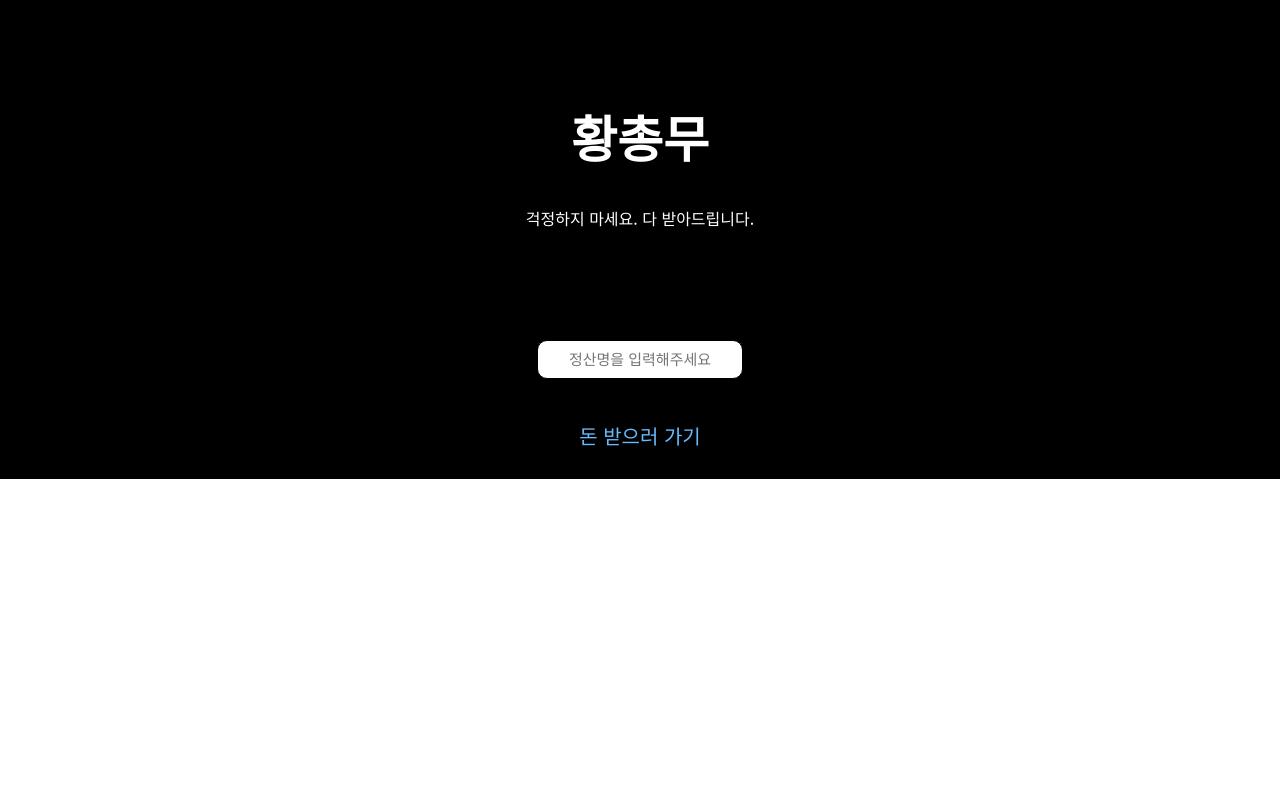
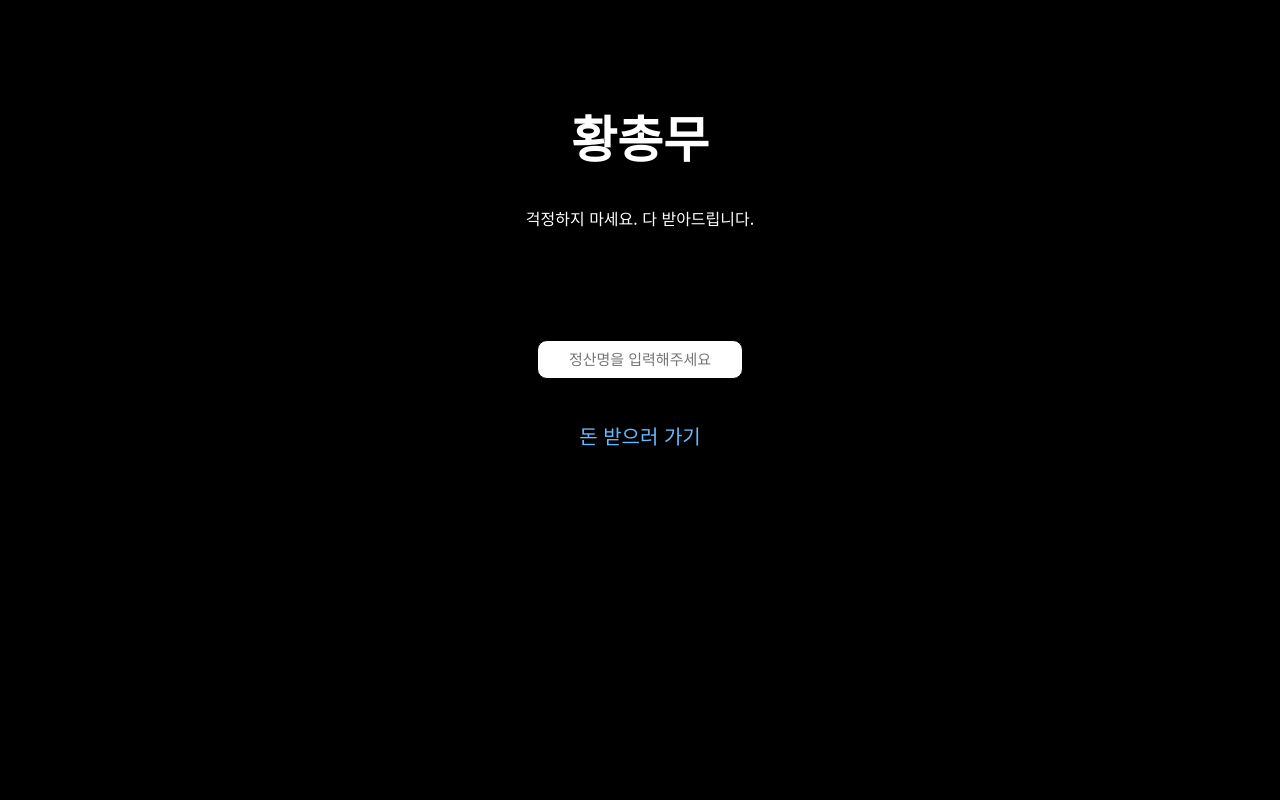
Before and after one commit to neosouler/hcm, a Flask app: page / in a window 1280 px wide. Run offline with Flask 2, Linux system fonts and the light colour scheme; some libraries are stand-ins or nearby versions.

Commit message:
make it better

```diff
--- a/static/css/main.css
+++ b/static/css/main.css
@@ -12,10 +12,10 @@ html, body {
   font-family: 'Noto Sans KR';
 }
 
-#cauly_ad_area { position: relative; text-align: center; bottom: 0px; width: 100%; z-index: 99px; margin-top: 20px;}
+#cauly_ad_area { position: fixed; text-align: center; bottom: 0px; width: 100%; z-index: 99px;}
 
 /* index.html */
-.container_index { margin: 0 auto; width: 100%; height: auto; background: black; color: white; overflow: hidden; text-align: center; }
+.container_index { margin: 0 auto; width: 100%; height: 100%; background: black; color: white; overflow: hidden; text-align: center; margin-bottom: 48px;}
 .container_index h1 { font-size: 50px; margin-top: 100px; }
 .container_index .subtitle { font-size: 16px; margin-top: 20px; }
 .container_index form { margin: 110px 30px 30px 30px; }
@@ -23,7 +23,7 @@ html, body {
 .container_index button { width: 200px; height: 30px; font-size: 20px; background-color: black; color: #6bf; border: 1px solid black; border-radius: 10px; margin-top: 10px;}
 
 /* pay.html */
-.container_pay { margin: 0 auto; width: 100%; height: auto; background: #f1f1f1; color: black; overflow: hidden; text-align: center; }
+.container_pay { margin: 0 auto; width: 100%; height: 100%; background: #f1f1f1; color: black; overflow: hidden; text-align: center; margin-bottom: 48px;}
 .container_pay h1 { font-size: 50px; margin-top: 100px; }
 .container_pay h2 { font-size: 30px; margin-top: 60px; }
 .container_pay .subtitle { font-size: 16px; margin-top: 20px; }
@@ -41,7 +41,7 @@ html, body {
 .container_pay .pay_member_delete img { height: 15px; width: 15px; margin: 7px 0 0 5px; }
 
 /* round.html */
-.container_round { margin: 0 auto; width: 100%; height: auto; background: AntiqueWhite; color: black; overflow: hidden; text-align: center; }
+.container_round { margin: 0 auto; width: 100%; height: 100%; background: AntiqueWhite; color: black; overflow: hidden; text-align: center;  margin-bottom: 48px;}
 .container_round h1 { font-size: 50px; margin-top: 100px; }
 .container_round h2 { font-size: 30px; margin-top: 60px; }
 .container_round .subtitle { font-size: 16px; margin-top: 20px; }
@@ -65,7 +65,7 @@ html, body {
 .container_round .pay_round_delete img { height: 15px; width: 15px; }
 
 /* result.html */
-.container_result { margin: 0 auto; width: 100%; height: auto; background: #56C5D0; color: black; overflow: hidden; text-align: center; }
+.container_result { margin: 0 auto; width: 100%; height: 100%; background: #56C5D0; color: black; overflow: hidden; text-align: center;  margin-bottom: 48px;}
 .container_result h1 { font-size: 50px; margin-top: 100px; }
 .container_result h2 { font-size: 30px; margin-top: 60px; }
 .container_result .subtitle { font-size: 16px; margin-top: 20px; }
--- a/templates/index.html
+++ b/templates/index.html
@@ -55,12 +55,13 @@
                 <br>
                 <button type="button" name="pay_register" id="pay_register">돈 받으러 가기</button>
             </form>
-            <div id='cauly_ad_area'>
-                <script src='https://image.cauly.co.kr/websdk/caulyad_4.1.0.js' type='text/javascript'></script>
-                <script>
-                    var caulyad = { appcode : 'LIGi62dN', displayid : 'cauly_ad_area' }
-                </script>
-            </div>
+
+        </div>
+        <div id='cauly_ad_area'>
+            <script src='https://image.cauly.co.kr/websdk/caulyad_4.1.0.js' type='text/javascript'></script>
+            <script>
+                var caulyad = { appcode : 'LIGi62dN', displayid : 'cauly_ad_area' }
+            </script>
         </div>
     </body>
 </html>
```
Also changed, not shown: templates/pay.html (+6 -7 lines), templates/result.html (+6 -7 lines), templates/round.html (+6 -7 lines).
